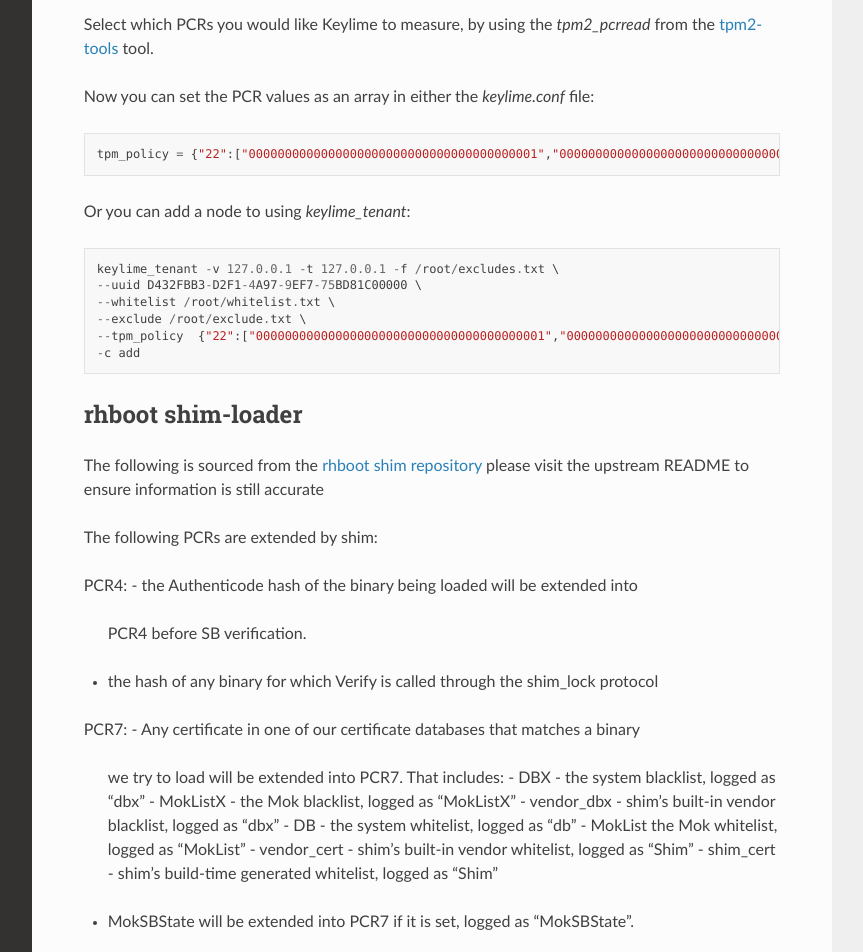
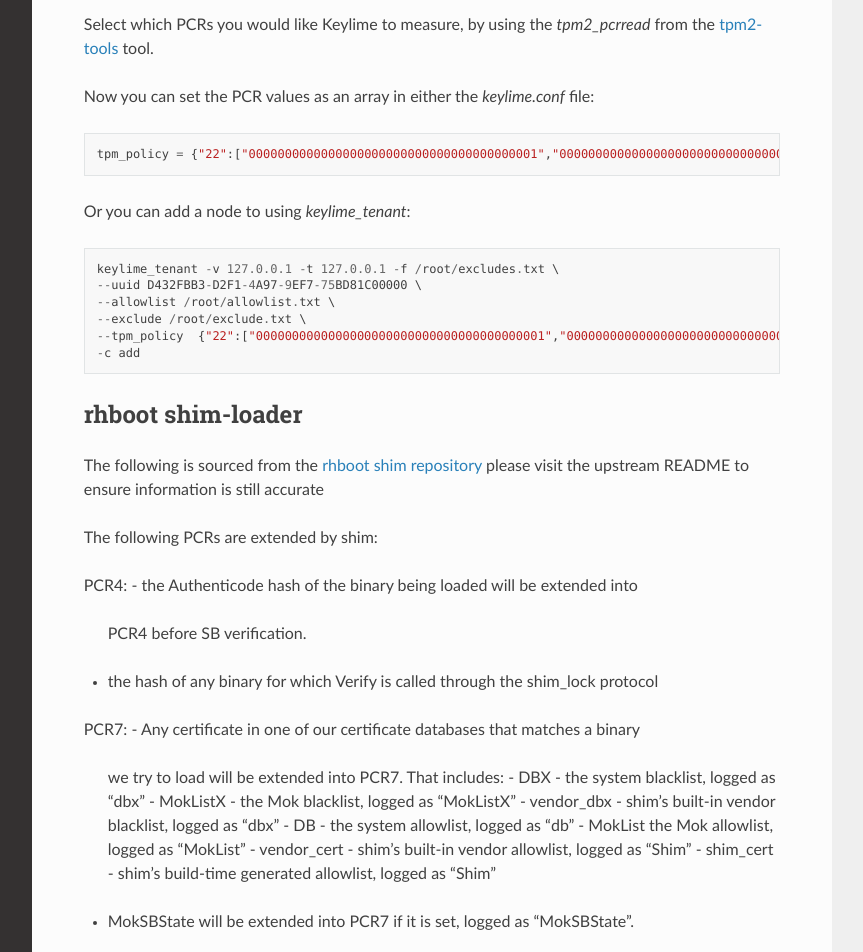
Before and after one commit to keylime/keylime, a Sphinx documentation site: the page built from docs/user_guide/user_selected_pcr_monitoring.rst, in a window 1280 px wide and 1400 px high. Shown: the part 448-1400 px from the top of the window, without its empty margins (268-1131 px from the left). Built offline with Sphinx 7.4.7 and the Read the Docs theme 2.0.0, drawn with Linux system fonts in a browser that asks for light colours; pages that are not in the unit, such as notebooks, are missing from menus.

Commit message:
Rename whitelist -> allowlist
Now that the code change has merged, updating the documentation to
reflect this.

```diff
--- a/docs/rest_apis.rst
+++ b/docs/rest_apis.rst
@@ -38,7 +38,7 @@
           “tpm_policy” : json,
           “vtpm_policy” : json,
           “metadata” : json,
-          “ima_whitelist” : json,
+          “allowlist” : json,
           “accept_tpm_hash_algs”: list,
           “accept_tpm_encryption_algs”: list,
           “accept_tpm_signing_algs”: list,
--- a/docs/user_guide/secure_payloads.rst
+++ b/docs/user_guide/secure_payloads.rst
@@ -15,7 +15,7 @@
 The payload itself is encrypted and sent via the Keylime Tenant CLI (or rest API)
 to the Keylime Agent. The Agent also sends part of the key needed to decrypt the
 payload, a key share, called the `u_key` or user key. Only when the Agent has
-passed its enrolment criteria (including any `tpm_policy` or IMA whitelist),
+passed its enrolment criteria (including any `tpm_policy` or IMA allowlist),
 will the other key share of the decryption key, called the `v_key` or verification
 key, be passed to the Agent by the Keylime Verifier to decrypt the payload.
 
@@ -86,7 +86,7 @@
 
 This mode of operation also natively supports certificate revocation. If the Keylime
 Verifier detects an Agent that no longer satisfies its integrity policy (e.g., it booted
-an authorized kernel or ran an unauthorized binary not on the IMA whitelist), it
+an authorized kernel or ran an unauthorized binary not on the IMA allowlist), it
 will create a signed revocation notification.  These revocation notifications are
 signed by a special certificate/private key called the RevocationNotifier.  Keylime
 will automatically create this certificate and pass it to the verifier when you add
--- a/docs/user_guide/user_selected_pcr_monitoring.rst
+++ b/docs/user_guide/user_selected_pcr_monitoring.rst
@@ -25,7 +25,7 @@
 
     keylime_tenant -v 127.0.0.1 -t 127.0.0.1 -f /root/excludes.txt \
     --uuid D432FBB3-D2F1-4A97-9EF7-75BD81C00000 \
-    --whitelist /root/whitelist.txt \
+    --allowlist /root/allowlist.txt \
     --exclude /root/exclude.txt \
     --tpm_policy  {"22":["0000000000000000000000000000000000000001","0000000000000000000000000000000000000000000000000000000000000001","000000000000000000000000000000000000000000000000000000000000000000000000000000000000000000000001","ffffffffffffffffffffffffffffffffffffffff","ffffffffffffffffffffffffffffffffffffffffffffffffffffffffffffffff","ffffffffffffffffffffffffffffffffffffffffffffffffffffffffffffffffffffffffffffffffffffffffffffffff"],"15":["0000000000000000000000000000000000000000","0000000000000000000000000000000000000000000000000000000000000000","000000000000000000000000000000000000000000000000000000000000000000000000000000000000000000000000"]} \
     -c add
@@ -50,10 +50,10 @@
   - DBX - the system blacklist, logged as "dbx"
   - MokListX - the Mok blacklist, logged as "MokListX"
   - vendor_dbx - shim's built-in vendor blacklist, logged as "dbx"
-  - DB - the system whitelist, logged as "db"
-  - MokList the Mok whitelist, logged as "MokList"
-  - vendor_cert - shim's built-in vendor whitelist, logged as "Shim"
-  - shim_cert - shim's build-time generated whitelist, logged as "Shim"
+  - DB - the system allowlist, logged as "db"
+  - MokList the Mok allowlist, logged as "MokList"
+  - vendor_cert - shim's built-in vendor allowlist, logged as "Shim"
+  - shim_cert - shim's build-time generated allowlist, logged as "Shim"
 - MokSBState will be extended into PCR7 if it is set, logged as
   "MokSBState".
 
```
Also changed, not shown: docs/user_guide/runtime_ima.rst (+24 -24 lines).
